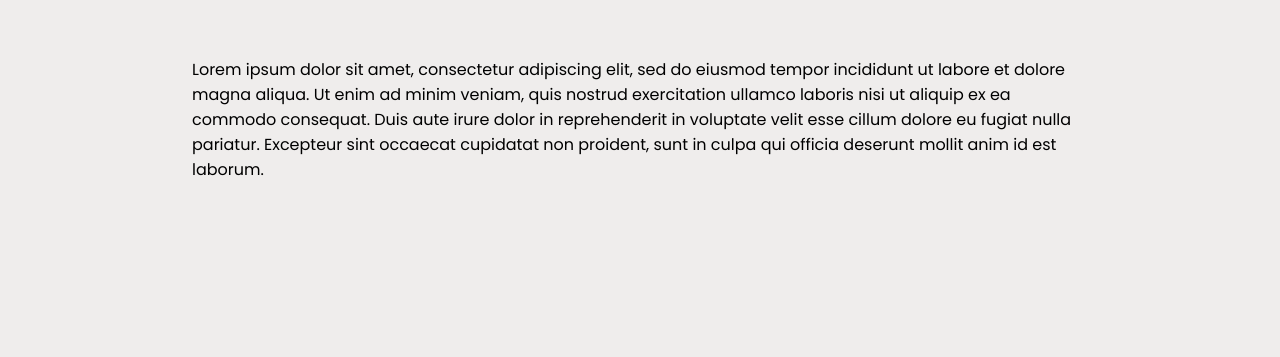
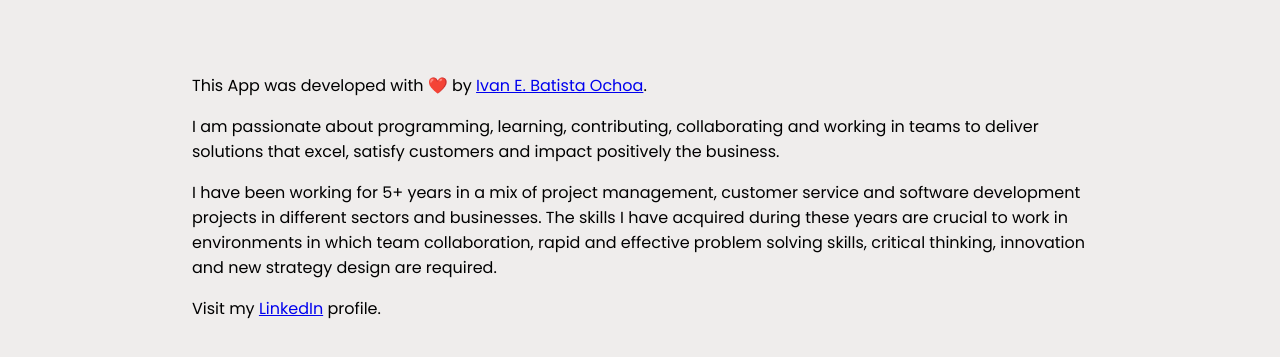
Before and after one commit to ivanbatistao/api-weather, a React app: page /about in a window 1280 px wide. Shown: the part 303-660 px from the top of the page. Built offline with nearby package versions, Linux system fonts and the light colour scheme.

Commit message:
Add README, modify component About.jsx & add firebase config to deploy

```diff
--- a/src/components/About.jsx
+++ b/src/components/About.jsx
@@ -5,9 +5,18 @@ import style from './About.module.css'
 export default function About () {
     return (
         <section className={style.description}>
-            <p className={style.p}>
-                Lorem ipsum dolor sit amet, consectetur adipiscing elit, sed do eiusmod tempor incididunt ut labore et dolore magna aliqua. Ut enim ad minim veniam, quis nostrud exercitation ullamco laboris nisi ut aliquip ex ea commodo consequat. Duis aute irure dolor in reprehenderit in voluptate velit esse cillum dolore eu fugiat nulla pariatur. Excepteur sint occaecat cupidatat non proident, sunt in culpa qui officia deserunt mollit anim id est laborum.
-            </p>
+            <div className={style.container}>
+                <p>
+                This App was developed with <>❤️</> by <a href="https://www.linkedin.com/in/ivanbatistao/" target="_blank" rel="noopener noreferrer">Ivan E. Batista Ochoa</a>.
+                </p>
+                <p>I am passionate about programming, learning, contributing, collaborating and working in teams to deliver solutions that excel, satisfy customers and impact positively the business. </p>
+                <p>
+                I have been working for 5+ years in a mix of project management, customer service and software development projects in different sectors and businesses. The skills I have acquired during these years  are crucial to work in environments in which team collaboration, rapid and effective problem solving skills, critical thinking, innovation and new strategy design are required.
+                </p>
+                <p>
+                Visit my <a href="https://www.linkedin.com/in/ivanbatistao/" target="_blank" rel="noopener noreferrer">LinkedIn</a> profile.
+                </p>
+            </div>
         </section>
     )
 }
--- a/src/components/About.module.css
+++ b/src/components/About.module.css
@@ -4,7 +4,7 @@
     align-items: center;
 }
 
-.p {
+.container {
     width: 70%;
     margin-top: 60px;
 }
```
Also changed, not shown: .github/workflows/firebase-hosting-merge.yml (added), .github/workflows/firebase-hosting-pull-request.yml (added), README.md, build/asset-manifest.json (added), build/index.html (added), build/manifest.json (added), build/robots.txt (added), build/service-worker.js (added), build/static/js/2.bd238f8f.chunk.js.LICENSE.txt (added), firebase.json (added), 10 other files.
